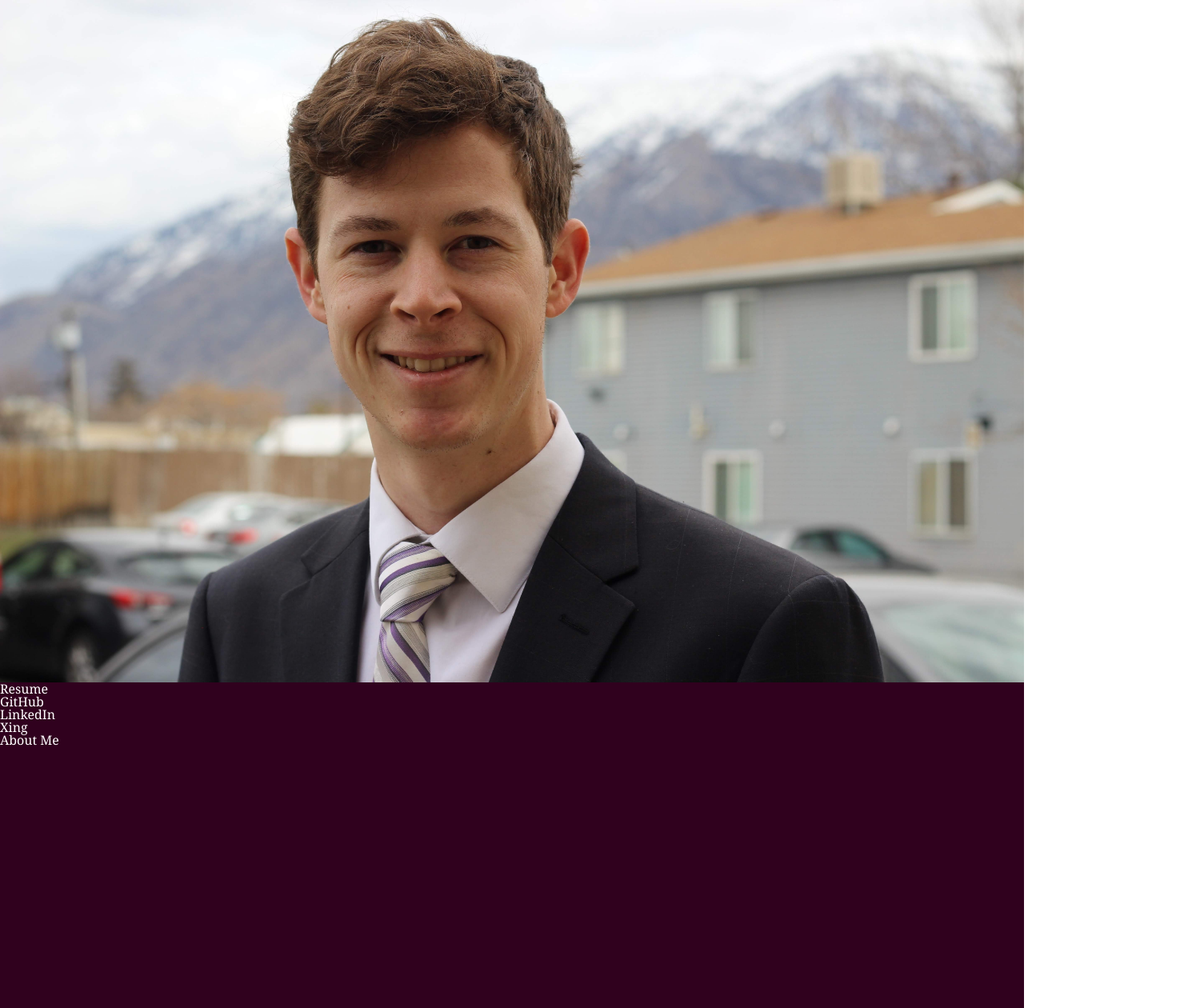
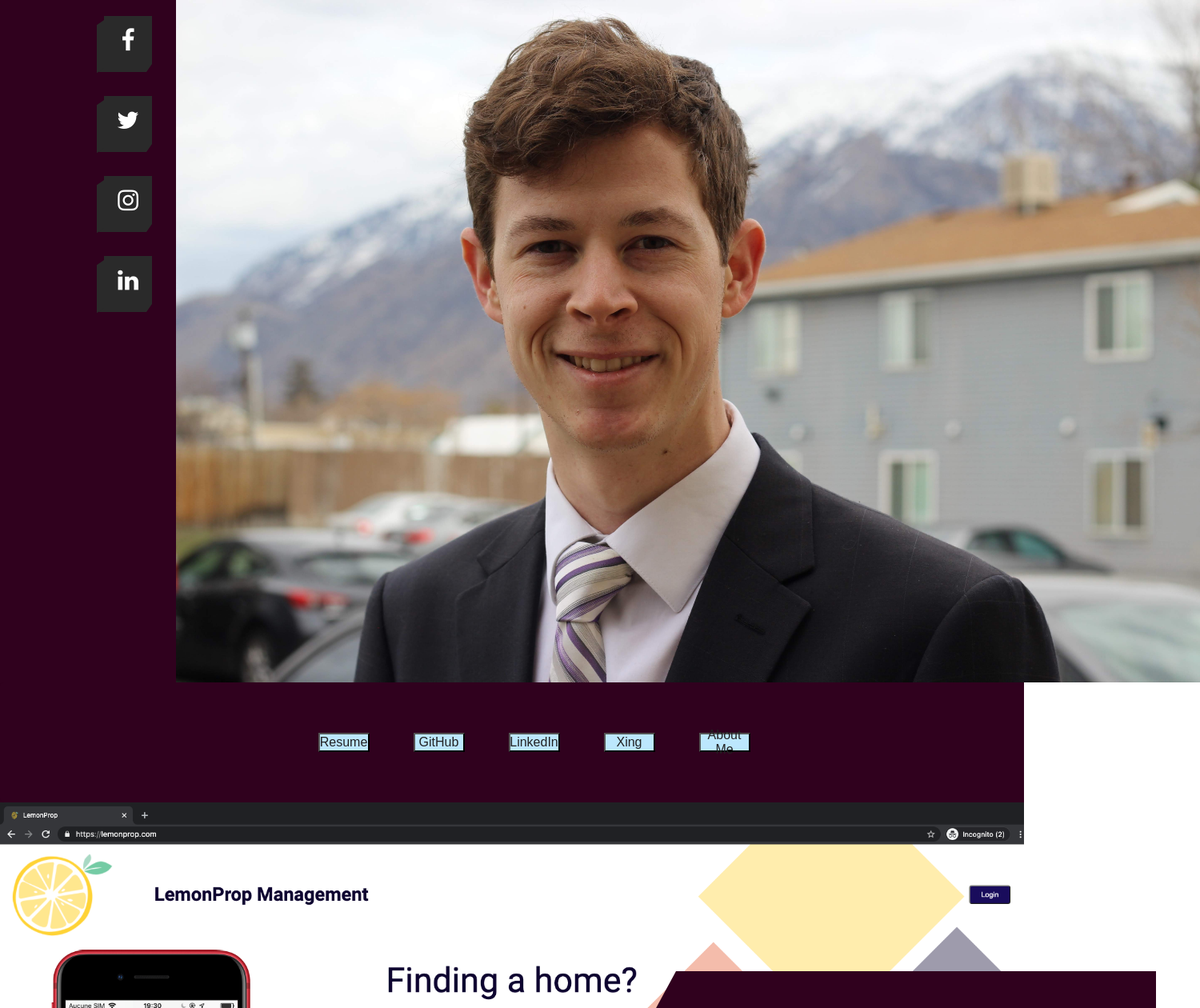
Before and after one commit to MichaelJHTaggart/professional-portfolio, a React (Create React App) app: page / in a window 1280 px wide. Shown: the top 1260 px of the page at 80% size, 1500 px wide, since content can reach past the window. Built offline with nearby package versions, Linux system fonts and the light colour scheme.

Commit message:
added menu bar

```diff
--- a/src/Components/Body.js
+++ b/src/Components/Body.js
@@ -34,16 +34,62 @@ const Body = props => {
     <div className="parallax-sections component-wrapper" >
       <section className="home-section">
         <div id="parallax" >
+          <div className="bar">
+            <ul>
+              <li>
+                <a href="#">
+                  <span></span>
+                  <span></span>
+                  <span></span>
+                  <span></span>
+                  <span class="fa fa-facebook"></span>
+                </a>
+              </li>
+              <li>
+                <a href="#">
+                  <span></span>
+                  <span></span>
+                  <span></span>
+                  <span></span>
+                  <span class="fa fa-twitter"></span>
+                </a>
+              </li>
+              <li>
+                <a href="#">
+                  <span></span>
+                  <span></span>
+                  <span></span>
+                  <span></span>
+                  <span class="fa fa-instagram"></span>
+                </a>
+              </li>
+              <li>
+                <a href="#">
+                  <span></span>
+                  <span></span>
+                  <span></span>
+                  <span></span>
+                  <span class="fa fa-linkedin"></span>
+                </a>
+              </li>
+            </ul>
+          </div>
+
           <img alt="Michael Taggart's Portfolio" id="parallax" src={hero} />
         </div>
       </section>
-      <div>
-        <ol>
-          <li>Resume</li>
-          <li>GitHub</li>
-          <li>LinkedIn</li>
-          <li>Xing</li>
-          <li>About Me</li>
+      <div className="sticky">
+        <ol className="header">
+          <li><button className="project-button header-items" onClick={() => openNewTab('https://docs.google.com/document/d/16NWvob6dIlHN5__NYBLA6xr-9eOmh8w6t8MRuMA8_10/edit?usp=sharing')} aria-label="Google Docs Hosted">Resume
+          </button></li>
+          <li><button className="project-button header-items" onClick={() => openNewTab('https://github.com/MichaelJHTaggart')} aria-label="Check out my code!">GitHub
+          </button></li>
+          <li><button className="project-button header-items" onClick={() => openNewTab('https://www.linkedin.com/in/michaeljhtaggart/')} aria-label="Check out my profile!">LinkedIn
+          </button></li>
+          <li><button className="project-button header-items" onClick={() => openNewTab('https://www.xing.com/profile/Michael_Taggart6/cv')} aria-label="Check out my profile!">Xing
+          </button></li>
+          <li><button className="project-button header-items" onClick={() => openNewTab('https://handlewhile.com')} aria-label="Check out the website!">About Me
+          </button></li>
         </ol>
       </div>
       <section className="section-centering">
--- a/src/scss/main.scss
+++ b/src/scss/main.scss
@@ -38,10 +38,10 @@ body {
   width: 600px;
   height: 480px;
   background: $background-color;
-  position: relative;
+  position: absolute;
   align-items: center;
   justify-content: center;
-  align-self: flex-end;
+  bottom: 35px;
 
   &:after {
     content: '';
@@ -64,14 +64,15 @@ body {
 .project-banner-left{
  display: flex;
   flex-direction: column;
-  width: 500px;
+  width: 600px;
   height: 480px;
   background: $background-color;
-  position: relative;
+  position: absolute;
   align-items: center;
   justify-content: center;
-  align-self: flex-end;
-  transform: perspective(0px) translate3d(1300px, 750px, 100px);
+  left: 66vw;
+  bottom: 35px;
+  transform: perspective(0px) translate3d(0px, 0px, 0px);
   &:after {
     content: '';
     position: absolute;
@@ -90,7 +91,11 @@ body {
     border-bottom: 240px solid transparent;
   }
 }
+.section-centering{
+  display: flex;
+  position: relative;
 
+}
 .component-wrapper {
   background-color: $background-color;
   color: #fff;
@@ -115,8 +120,11 @@ body {
 }
 
 #parallax {
+  display: flex;
+  justify-self: flex-start;
   height: auto;
   width: 100%;
+
 }
 #parallax2 {
   height: auto;
@@ -126,3 +134,128 @@ body {
   height: auto;
   width: 100%;
 }
+
+.header{
+  display: flex;
+  height: 150px;
+  flex-direction: row;
+  justify-content: center;
+  align-content: center;
+  align-items: center;
+  background-color: $background-color;
+  border-radius: 5px;
+  font-family: sans-serif;
+ -webkit-backdrop-filter: blur(10px);
+  backdrop-filter: blur(10px);
+  z-index: 1112;
+}
+.header-items{
+  display:flex;
+  margin-left: 55px;
+}
+.sticky {
+  position: -webkit-sticky; /* Safari */
+  position: sticky;
+  top: 0;
+  z-index: 1111;
+  backdrop-filter: $background-color;
+}
+
+@import url('//maxcdn.bootstrapcdn.com/font-awesome/4.3.0/css/font-awesome.min.css');
+
+.bar{
+  display: flex;
+  align-content: center;
+  float: right;
+  margin-left: 100px;
+}
+ul {
+   display: flex;
+   flex-direction: column;
+   align-content: center;
+   transform: rotate(-25deg) skew(deg);
+   transform-style: preserve-3d;
+}
+
+ul li {
+  position: relative;
+  list-style: none;
+  top: 0px;
+  width: 60px;
+  height: 60px;
+  margin: 20px 30px;
+}
+ul li:before{
+  content: '';
+  position: absolute;
+  bottom: -10px;
+  left: 0px;
+  width: 100%;
+  height: 10px;
+  background: #2a2a2a;
+  transform-origin: top;
+  transform: skewX(-35deg);
+}
+ul li:after{
+  content: '';
+  position: absolute;
+  top:5px;
+  left: -9px;
+  width: 9px;
+  height: 100%;
+  background: #2a2a2a;
+  transform-origin: right;
+  transform: skewY(-35deg);
+}
+ul li span{
+  position: absolute;
+  top: 0;
+  left: 0;
+  width: 100%;
+  height: 100%;
+  display: flex !important;
+  flex-direction: column !important;
+  background: #2a2a2a;
+  justify-content: center;
+  align-items: center;
+  color: #fff;
+  font-size: 30px !important;
+  transition: 1.5s ease-out;
+}
+ul li:hover span {
+  z-index: 1000;
+  transition: .3s;
+  color: #fff;
+  box-shadw: -1px 1px 1px rgba(0, 0, 0, .5);
+}
+ul li:hover span:nth-child(5){
+  transform: translate(30px, -30px);
+  opacity: 1;
+}
+ul li:hover span:nth-child(4){
+  transform: translate(30px, -30px);
+  opacity: .8;
+}
+ul li:hover span:nth-child(3){
+  transform: translate(20px, -20px);
+  opacity: .6;
+}
+ul li:hover span:nth-child(2){
+  transform: translate(10px, -10px);
+  opacity: .4;
+}ul li:hover span:nth-child(1){
+  transform: translate(0px, 0px);
+  opacity: .2;
+}
+ul li:nth-child(1):hover span{
+  background: #52E19F !important;
+}
+ul li:nth-child(2):hover span{
+  background: #2C3456 !important;
+}
+ul li:nth-child(3):hover span{
+  background: #EA6E96 !important;
+}
+ul li:nth-child(4):hover span{
+  background: #FCEB00 !important;
+}
```
Also changed, not shown: 2 other files (tests, documents, lock files or other folders).
